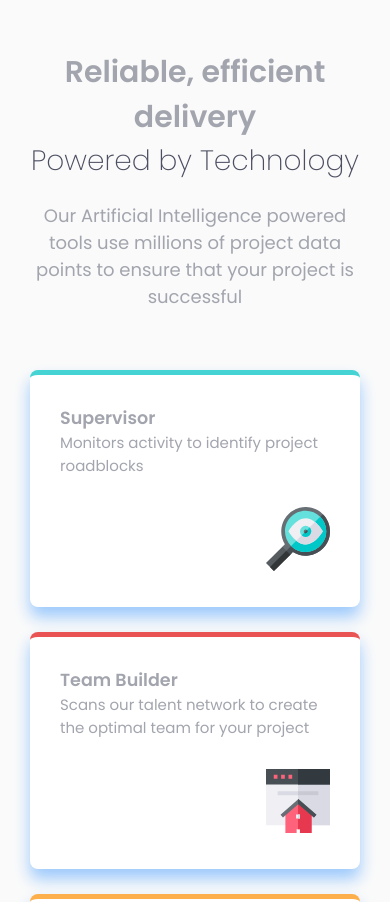
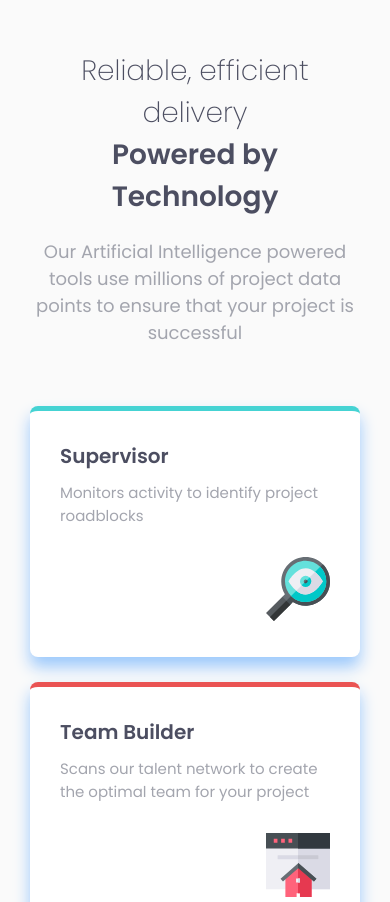
Before and after one commit to Yashi-Singh-9/-Four-Card-Feature-Section, a plain HTML site: page index.html in a window 390 px wide. Shown: the top 902 px of the page. Drawn offline with Linux system fonts and the light colour scheme.

Commit message:
Updated CSS File

```diff
--- a/styles.css
+++ b/styles.css
@@ -20,13 +20,13 @@ body{
 
 header{    text-align: center;  }
 
-header h2{
+header h1{
     font-weight: 200;
     font-size: 34px;
     color: hsl(234, 12%, 34%);
 }
 
-header h3{
+header h2{
     font-weight: 600;
     font-size: 34px;
     color: hsl(234, 12%, 34%);
@@ -66,7 +66,7 @@ header p{
 
 .box-4{    border-top: 5px solid hsl(212, 86%, 64%); }
 
-.box-text h5{
+.box-text h3{
     font-size: 20px;
     color: hsl(234, 12%, 34%);
     margin-bottom: 10px;
@@ -89,11 +89,11 @@ header p{
 }
 
 @media only screen and (max-width: 425px) {
-    header h2, header h3{        font-size: 28px;    }
+    header h1, header h2{        font-size: 28px;    }
     header p {        font-size: 18px;     }
 }
 
 @media only screen and (max-width: 375px) {
-    header h2, header h3 {        font-size: 24px;    }
+    header h1, header h2 {        font-size: 24px;    }
     header p {        font-size: 16px;    }
 }
```
